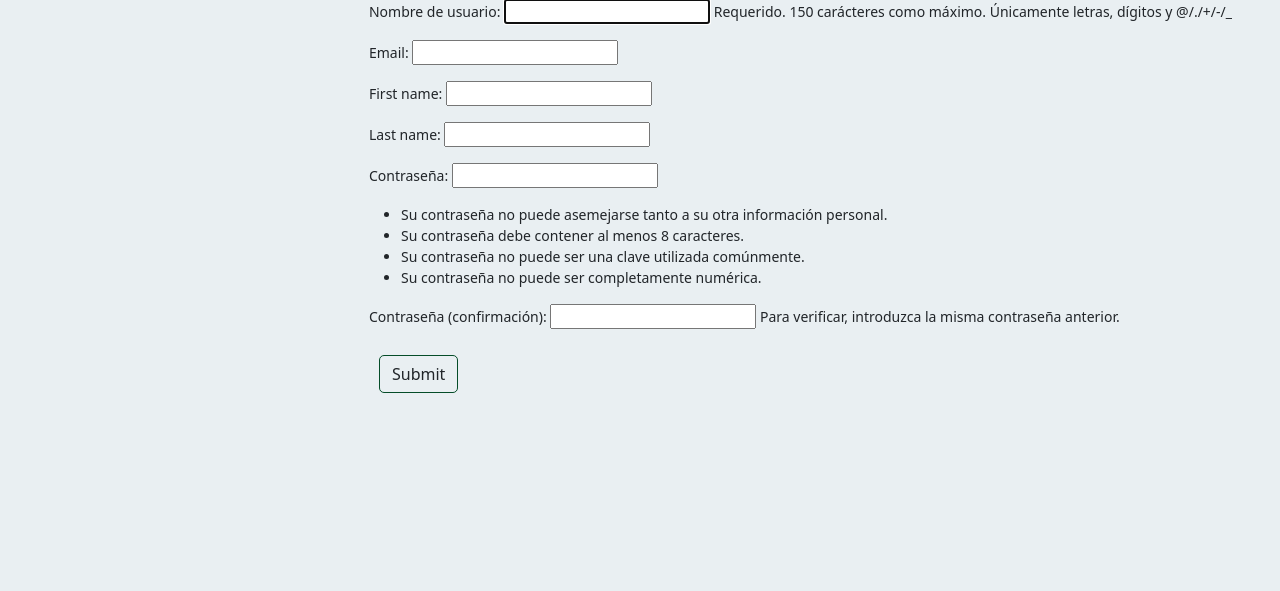
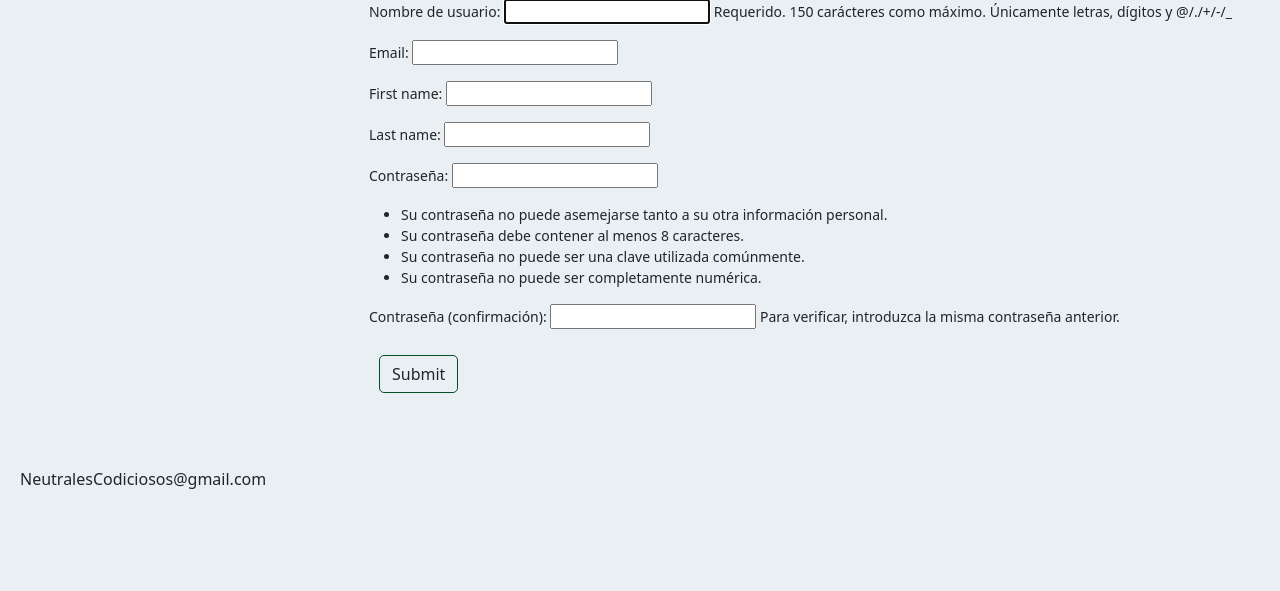
Before and after one commit to dmrf1980/docker-django-login, a Django app: a page that uses login/templates/base.html in a window 1280 px wide. Shown: the part 173-764 px from the top of the page. Run offline with Django 3.2, Linux system fonts and the light colour scheme; some web fonts are replaced.

Commit message:
commit final

```diff
--- a/login/static/css/login.css
+++ b/login/static/css/login.css
@@ -129,7 +129,6 @@
     padding-top: 0%;
     display: flex;
     justify-content: end;
-
     font-size: 30px;
 
 }
@@ -138,9 +137,11 @@
 
 .page-footer {
     display: flex;
+    justify-content: center;
     background-color: #054d29;
+    color: #ffffff;
     position: absolute;
     bottom: 0;
     width: 100%;
-    height: 30px;
+    height: 50px;
 }
--- a/login/templates/base.html
+++ b/login/templates/base.html
@@ -22,7 +22,7 @@
         {% endblock content %}
     </div>
 <div class="page-footer">
-
+       <p>NeutralesCodiciosos@gmail.com</p>
 </div>
 </body>
 </html>
```
